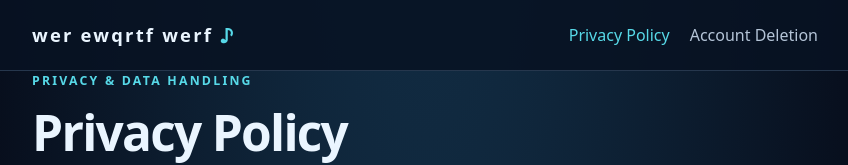
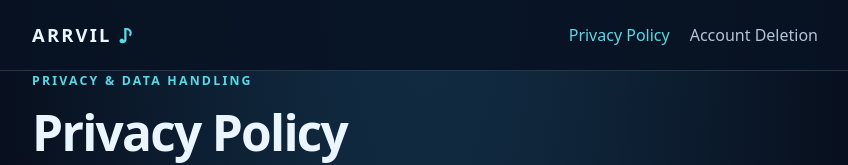
Before and after one commit to arrvilsupport/arrvil-legal, a plain HTML site: page privacy.html in a window 1280 px wide. Shown: the top 165 px of the page, without its empty margins (215-1063 px from the left). Drawn offline with Linux system fonts and the light colour scheme.

Commit message:
Update privacy.html

```diff
--- a/privacy.html
+++ b/privacy.html
@@ -9,7 +9,7 @@
   <link rel="stylesheet" href="styles.css">
 </head>
 <body>
-<header><div class="shell"><a class="brand" href="index.html">wer   ewqrtf werf <span>♪</span></a><nav aria-label="Main navigation"><a href="privacy.html" aria-current="page">Privacy Policy</a><a href="account-deletion.html">Account Deletion</a></nav></div></header>
+<header><div class="shell"><a class="brand" href="index.html">ARRVIL <span>♪</span></a><nav aria-label="Main navigation"><a href="privacy.html" aria-current="page">Privacy Policy</a><a href="account-deletion.html">Account Deletion</a></nav></div></header>
 <main class="shell">
   <p class="eyebrow">Privacy &amp; data handling</p>
   <h1>Privacy Policy</h1>
```
